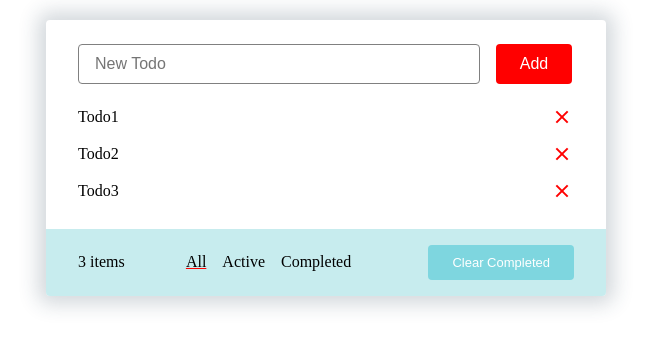
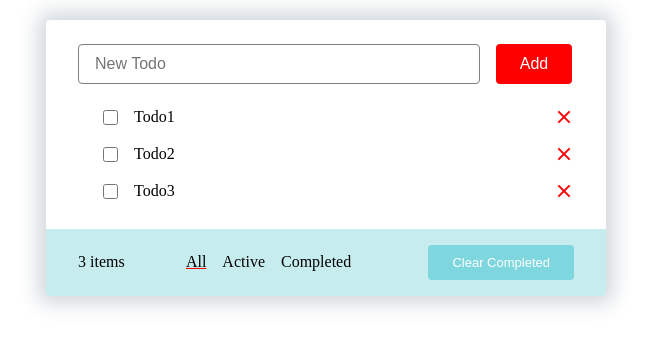
Before and after one commit to dmitrievaek/todo-vite, a Vue app: page / in a window 1280 px wide. Shown: the top 348 px of the page, without its empty margins (314-965 px from the left). Built offline with nearby package versions, Linux system fonts and the light colour scheme.

Commit message:
feat : Add checkbox in TodoItem

```diff
--- a/src/components/TodoItem.vue
+++ b/src/components/TodoItem.vue
@@ -1,11 +1,17 @@
 <template>
 	<div class="task">
-		<div>{{ task.name }}</div>
+		<label for="todo_pin" class="todo_app_pin" >
+			<input class="todo_pin_item" type="checkbox" id="todo_pin" />
+			<i class="todo_pin_icon"></i>
+		</label>
+		<label for="todo_checkbox" class="todo_app_checkbox" >
+			<input class="todo_checkbox_item" type="checkbox" id="todo_checkbox" />
+		</label>
+		<div class="todo_item_name">{{ task.name }}</div>
 		<my-button
 			class="del_btn"
 			@click="$emit('remove', post)"
 		>
-
 		</my-button>
 	</div>
 </template>
@@ -27,8 +33,51 @@ export default {
 .task {;
 	display:flex;
 	align-items:center;
-	justify-content:space-between;
 	padding: 0.3rem 2rem 0.5rem 2rem;
+}
+.todo_app_pin{
+
+}
+.todo_pin_item{
+	position: absolute;
+    width: 15px;
+    height: 15px;
+    opacity:0;
+    cursor: pointer;
+}
+.todo_pin_icon{
+	opacity:0;
+	width: 10px;
+    height: 10px;
+	display:inline-block;
+	position:relative;
+	margin-right:15px;
+	cursor:pointer;
+}
+.todo_pin_icon:hover{
+	opacity:1;
+}
+.todo_pin_icon:after {
+    content: "\25B2";
+	color:red;
+	display: inline-block;
+    font-size: 20px;
+}
+.todo_item_name{
+	margin-right: 1rem;
+    display: block;
+    width: 100%;
+    word-break: break-all;
+    font-size: 1rem;
+}
+.todo_app_checkbox{
+	margin-right: 1rem;
+	margin-top: 0.3rem;
+}
+.todo_checkbox_item{
+	width: 15px;
+    height: 15px;
+	cursor:pointer;
 }
 .del_btn{
 	position: relative;
```
